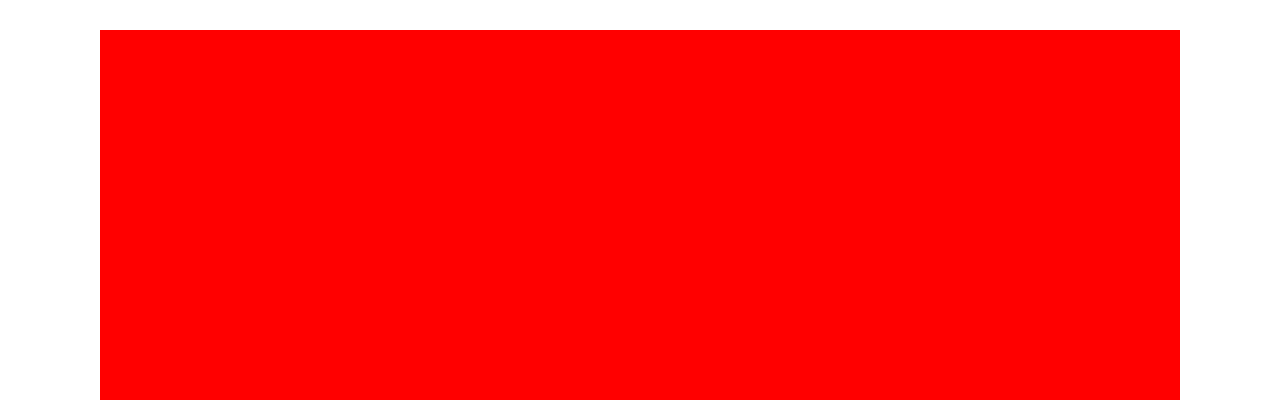
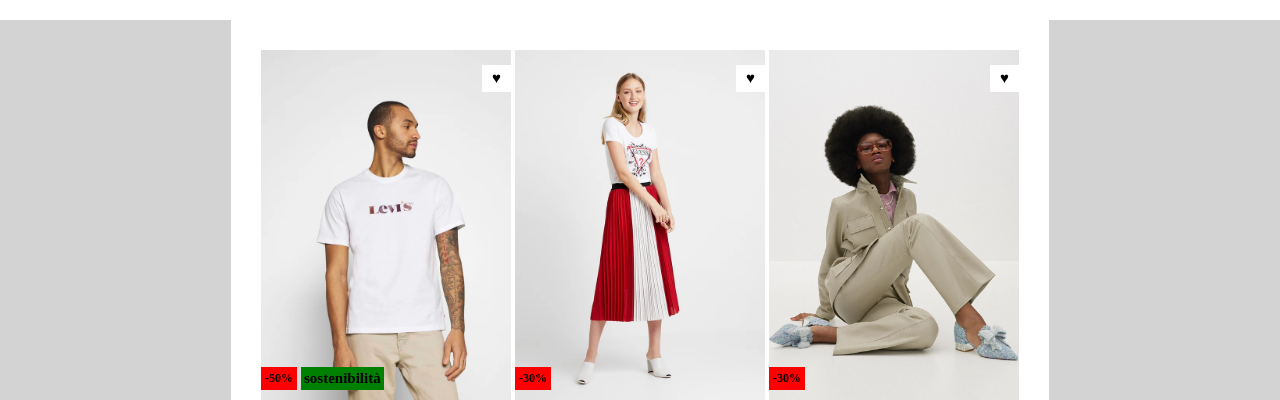
Before and after one commit to Adner16/-html-css-boolando, a plain HTML site: page index.html in a window 1280 px wide. Shown: the top 400 px of the page. Drawn offline with Linux system fonts and the light colour scheme.

Commit message:
second commit

```diff
--- a/css/style.css
+++ b/css/style.css
@@ -1,35 +1,89 @@
-
 
 /* general */
 
 *{
     margin: 0;
-    padding 0;
-    box-sizing: border-box;
+    padding: 0;
+    box-sizing: ;
 }
 
 /* main */
 
+main{
+    background-color: lightgrey;
+}
+
 .container{
-    height: 2000px;
-    width: 1080px;
-    background-color: red;
+    height: 1000px;
+    width: 758px;
+    background-color: white;
     margin: 0 auto;
+    margin-top: 20px;
+    padding: 30px;
+}
 
-    margin-top: 30px;
-    non funziona
+/* first row */
+
+
+.item{
+    width: 250px;
+    height: 350px;
+    display: inline-block;
+    position: relative;
 
 }
-.row{
+.ts-levis{
+    background-image: url(../img/1.webp);
+    background-size:cover;
+}
+.ts-guess{
+    background-image: url(../img/2b.webp);
+    background-size: cover;
+}
+
+.green-dress{
+    background-image:url(../img/3b.webp);
+    background-size:cover
+}
+
+
+/* specs */
+
+.specs{
+    position: absolute;
+    bottom: -60px;
+}
+
+
+
+/* icons */
+
+.discount{
+    font-size: 12px;
+    font-weight:bold;
     background-color: red;
-    width: 1080;
-    height: 2000;
-    margin: 30px;
-    non funziona
+    padding: 4px;
+    position: absolute;
+    bottom: 10px;
 }
-.item{
-    width: 360;
-    height: 925;
-    background-color: red;
-    non funziona
+.eco{
+    font-size: 15px;
+    font-weight: bold;
+    background-color: green;
+    padding: 3px;
+    position: absolute;
+    bottom: 10px;
+    left: 40px;
 }
+.heart{
+    font-size: 15px;
+    background-color: white;
+    padding-left: 10px;
+    padding-right: 10px;
+    padding-top: 5px;
+    padding-bottom: 5px;
+    position: absolute;
+    top: 15px;
+    right:0;
+    text-align: center;
+}
--- a/index.html
+++ b/index.html
@@ -11,11 +11,36 @@
 <body>
     <main>
         <div class="container">
+
             <div class="row">
-                <div class="item ts-levis"></div>
-                <div class="item ts-guess"></div>
-                <div class="item green-dress"></div>
+                <div class="item ts-levis">
+                    <span class="discount">-50%</span>
+                    <span class="eco">sostenibilità</span>
+                    <span class="heart">&hearts;</span>
+
+                    <div class="specs">
+                        <span class="brand">Levi's</span><br>
+                        <span class="model">relaxed fit tee unisex</span><br>
+                        <span class="price">14,99&euro;</span>
+                        <span class="last-price">29,99&euro;</span>
+                    </div>
+                </div>
+                <div class="item ts-guess">
+                    <span class="discount">-30%</span>
+                    <span class="heart">&hearts;</span>
+                </div>
+                <div class="item green-dress">
+                    <span class="discount">-30%</span>
+                    <span class= "heart">&hearts;</span>
+                </div>
             </div>
+
+
+
+
+
+
+
         </div>
 
 
```
